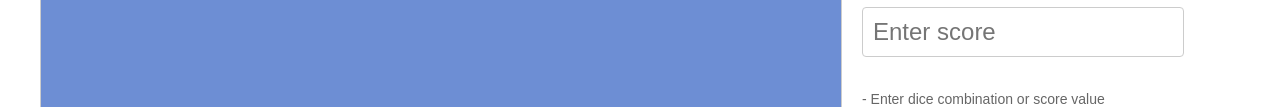
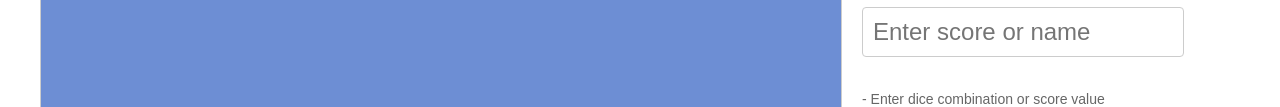
Before and after one commit to PFBourassa/farkle-scorekeeper, a plain HTML site: page index.html in a window 1280 px wide. Shown: the part 346-453 px from the top of the page. Drawn offline with Linux system fonts and the light colour scheme.

Commit message:
fixed period input

```diff
--- a/index.html
+++ b/index.html
@@ -132,12 +132,13 @@
             </canvas>
             <form onsubmit="return false;" id="form">
                 <input
-                type="tel"
-                inputmode="numeric"
-                pattern="[0-9]*"
-                id="field"
-                placeholder="Enter score"
+                    type="text"
+                    id="field"
+                    name="field"
+                    inputmode="numeric"
+                    placeholder="Enter score or name"
                 />
+
 
             </form>
             <div class="instructions">
```
